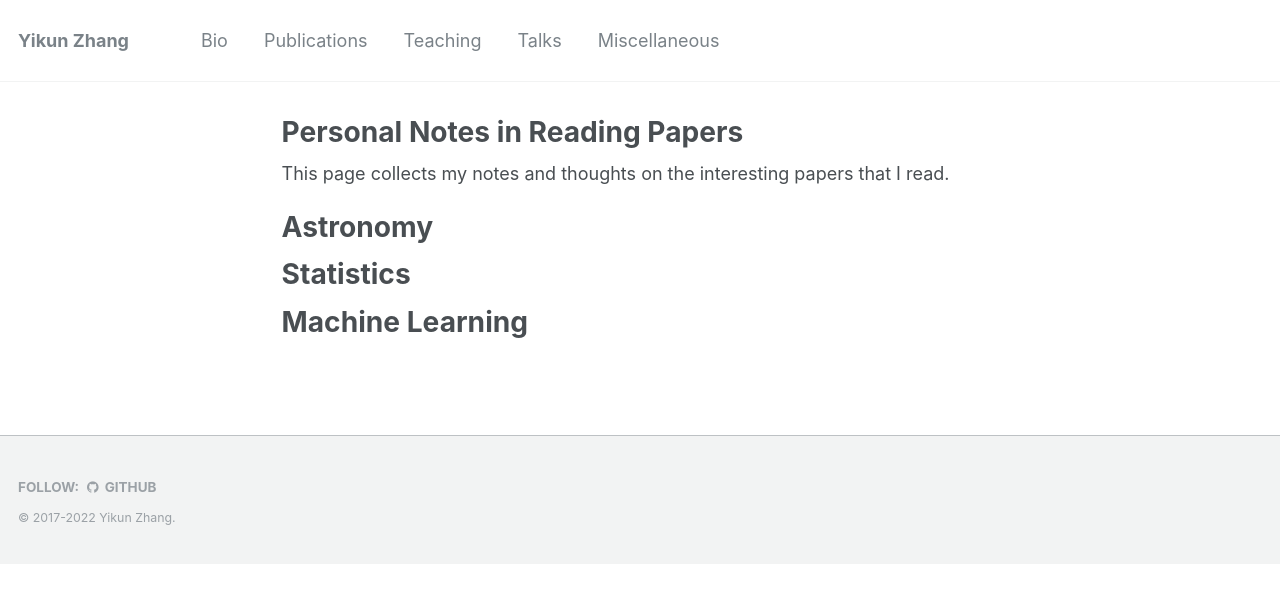
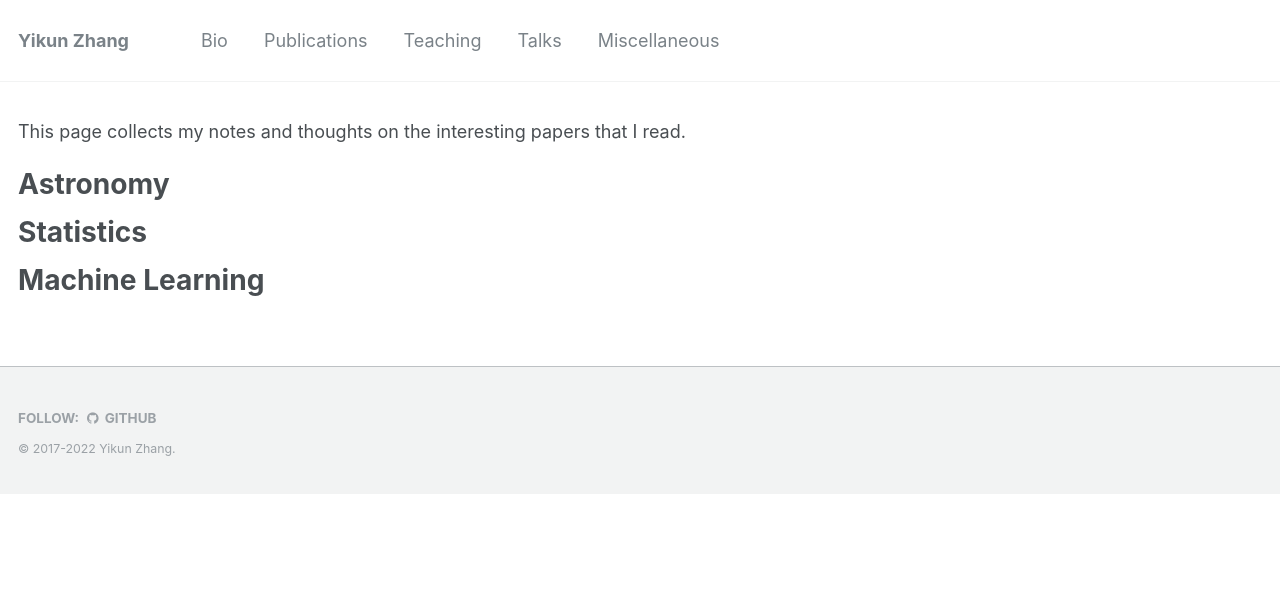
Before and after one commit to zhangyk8/zhangyk8.github.io, a Jekyll site: the page built from _pages/paper-notes.md, in a window 1280 px wide. Shown: the top 603 px of the page. Built offline with Jekyll 4.4.1, drawn with Linux system fonts in a browser that asks for light colours; some of the changed lines change nothing that is shown.

Commit message:
Update paper-notes.md

```diff
--- a/_pages/paper-notes.md
+++ b/_pages/paper-notes.md
@@ -1,11 +1,9 @@
 ---
 permalink: /paper-notes/
+layout: splash
 title: "Personal Notes in Reading Papers"
 excerpt: "This page collects my notes and thoughts on the interesting papers that I read."
 author_profile: false
-redirect_from:
-  - "/nmp/"
-  - "/nmp.html"
 ---
 
 This page collects my notes and thoughts on the interesting papers that I read.
```
